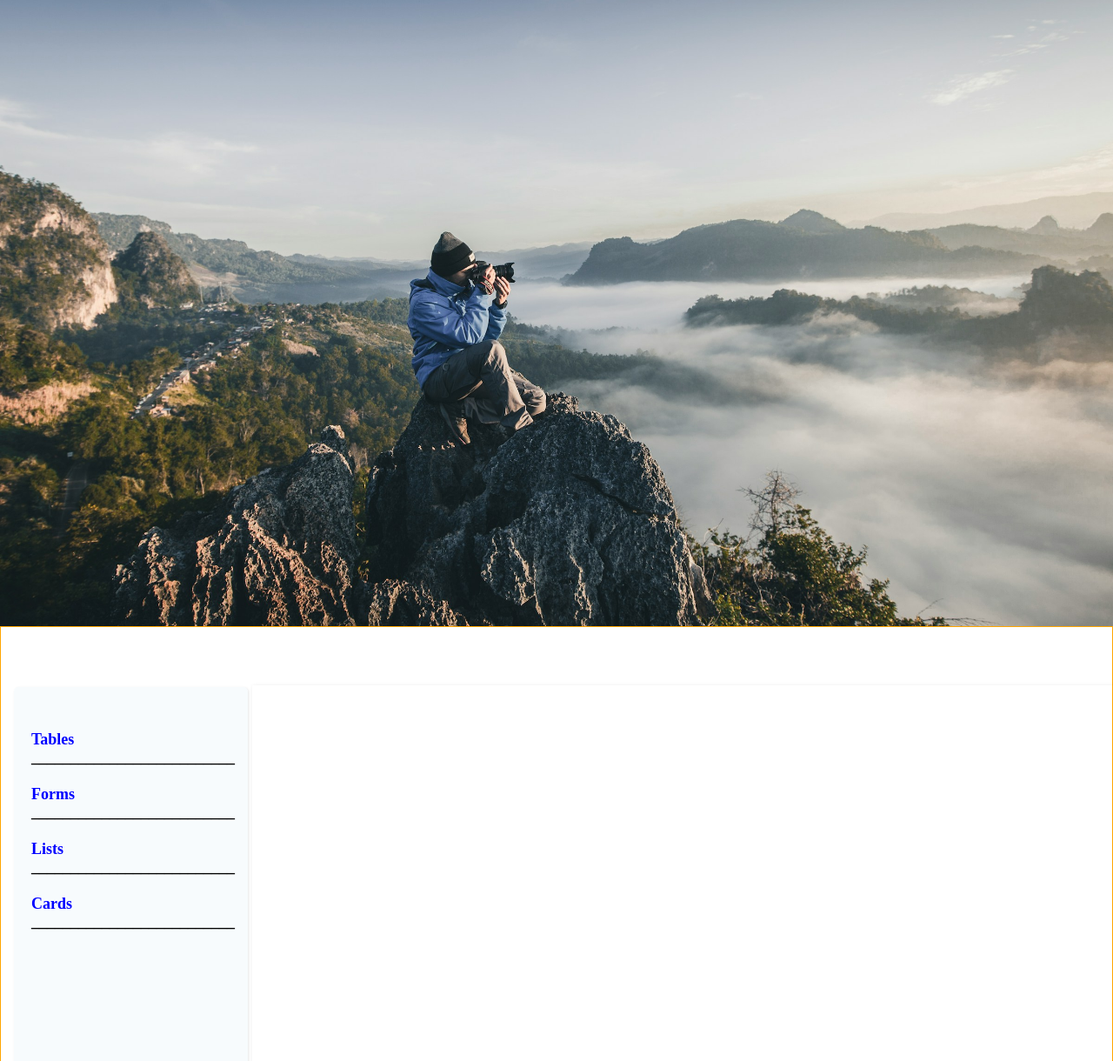
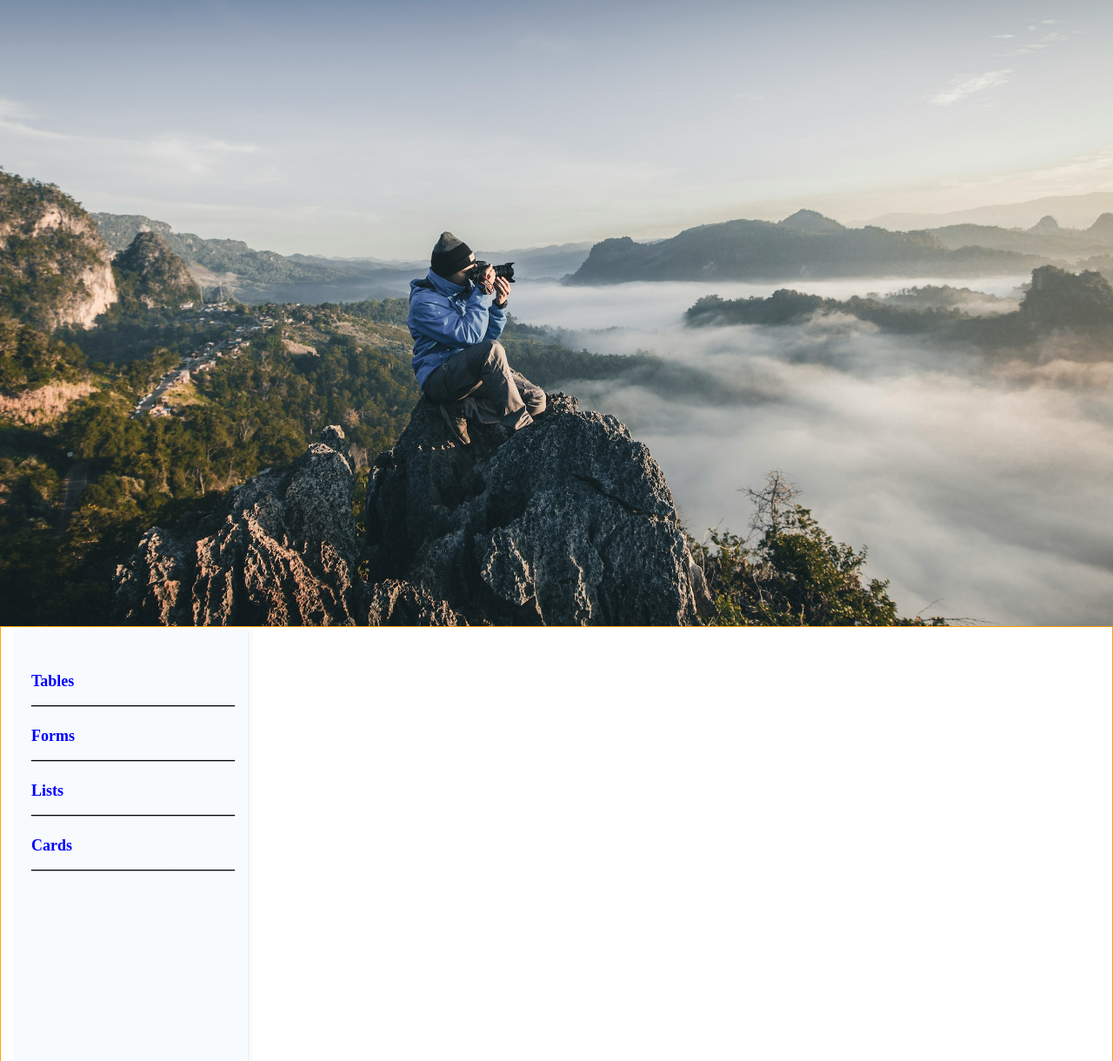
Before and after one commit to Dhanunjaya6699/WEB_blend, a plain HTML site: page index.html in a window 1280 px wide. Shown: the part 80-1300 px from the top of the page at 87% size. Drawn offline with Linux system fonts and the light colour scheme.

Commit message:
Update style.css

```diff
--- a/style.css
+++ b/style.css
@@ -80,7 +80,7 @@ header .hdiv{
 .framing{
     border: 1px solid orange;
     width: 100%;
-    height: 80vh;
+    height: 100%;
     display: flex;
     align-items: center;
     justify-content: center;
```
